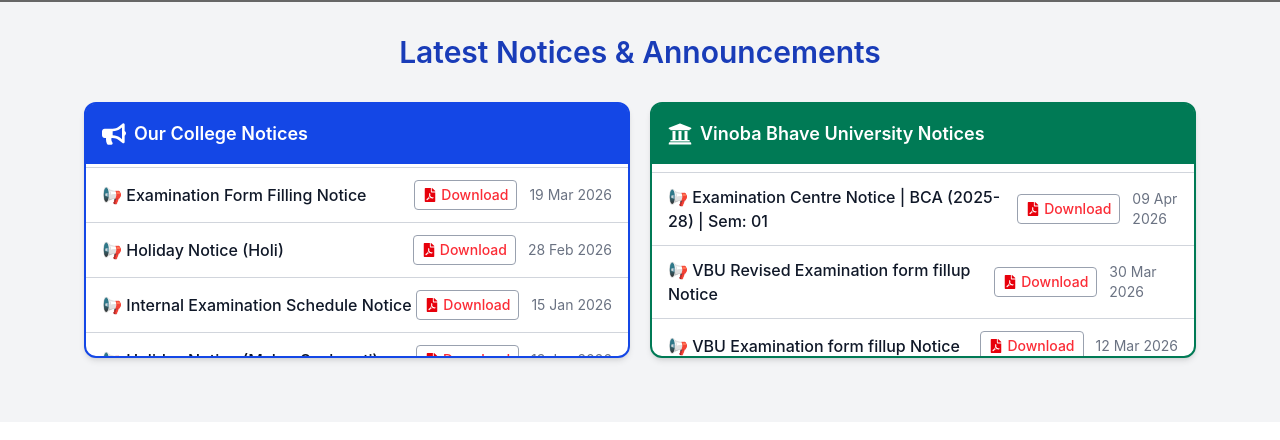
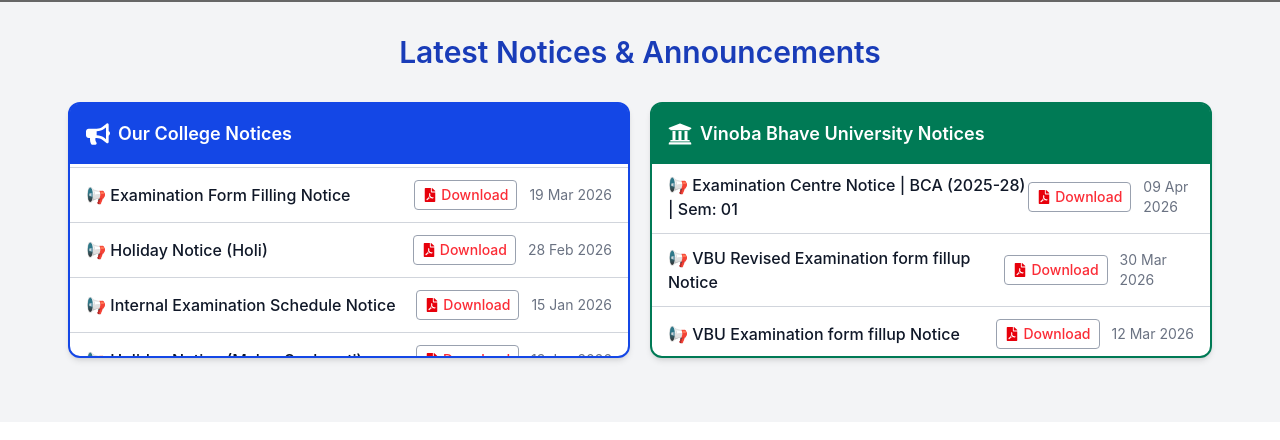
Before and after one commit to ravikrpatel01/bpsc-bca-website, a React (Vite) app: page / in a window 1280 px wide. Shown: the part 816-1256 px from the top of the page. Built offline with nearby package versions, Linux system fonts and the light colour scheme; grey boxes are pictures that could not be loaded.

Commit message:
added chancellor portal

```diff
--- a/src/components/Navbar.jsx
+++ b/src/components/Navbar.jsx
@@ -22,12 +22,16 @@
       "https://drive.google.com/drive/folders/19pb41O_v1PXRi96sXSmEiiuOOMrUshZn?usp=sharing",
   },
   {
-    name: "W3 Schools Notes",
-    webLink: "https://www.w3schools.com/",
+    name: "Chancellor Portal",
+    webLink: "https://universities.jharkhand.gov.in/home",
   },
   {
     name: "DigiLocker",
     webLink: "https://www.digilocker.gov.in",
+  },
+  {
+    name: "W3 Schools Notes",
+    webLink: "https://www.w3schools.com/",
   },
   {
     name: "Ekalyan Scholarship",
--- a/src/components/NoticesSection.jsx
+++ b/src/components/NoticesSection.jsx
@@ -111,7 +111,7 @@
 
   return (
     <div>
-      <div className="bg-gray-100 py-8 px-6 md:px-16">
+      <div className="bg-gray-100 py-8 px-6 md:px-12">
         <div className="grid md:grid-cols-2 gap-5">
           {/* 🟦 College Notices */}
           <div className="bg-white rounded-xl shadow-md border-2 border-blue-700">
```
